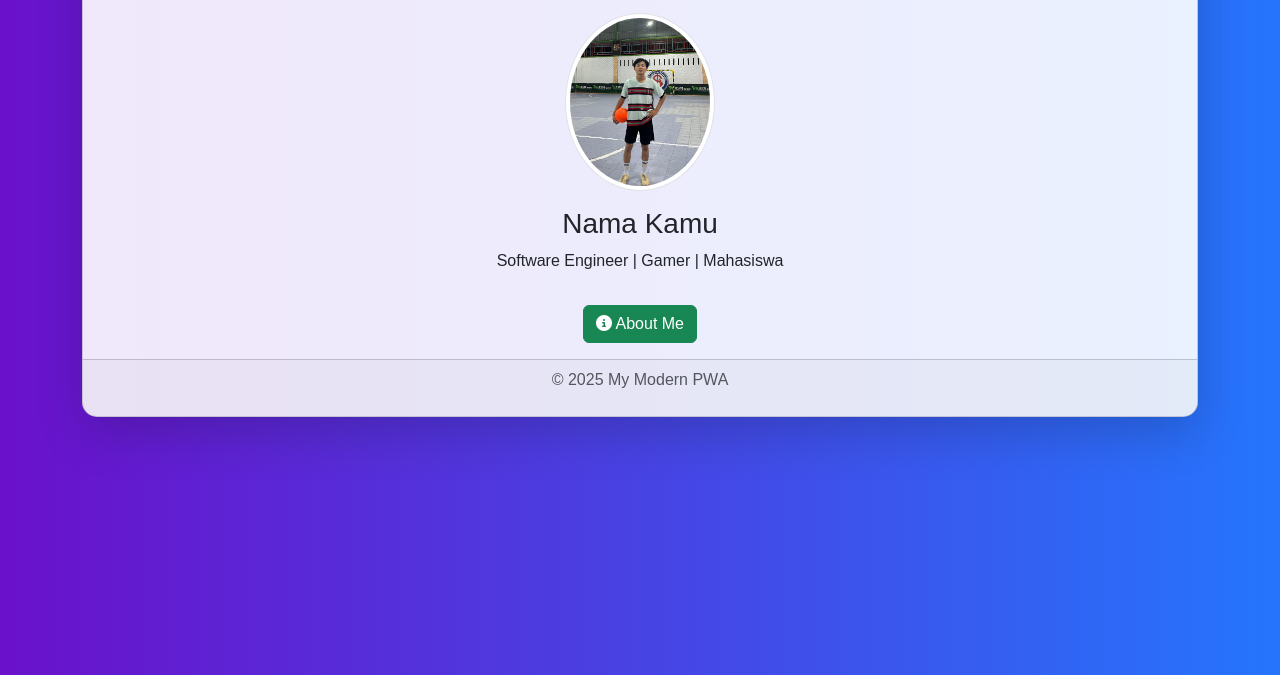
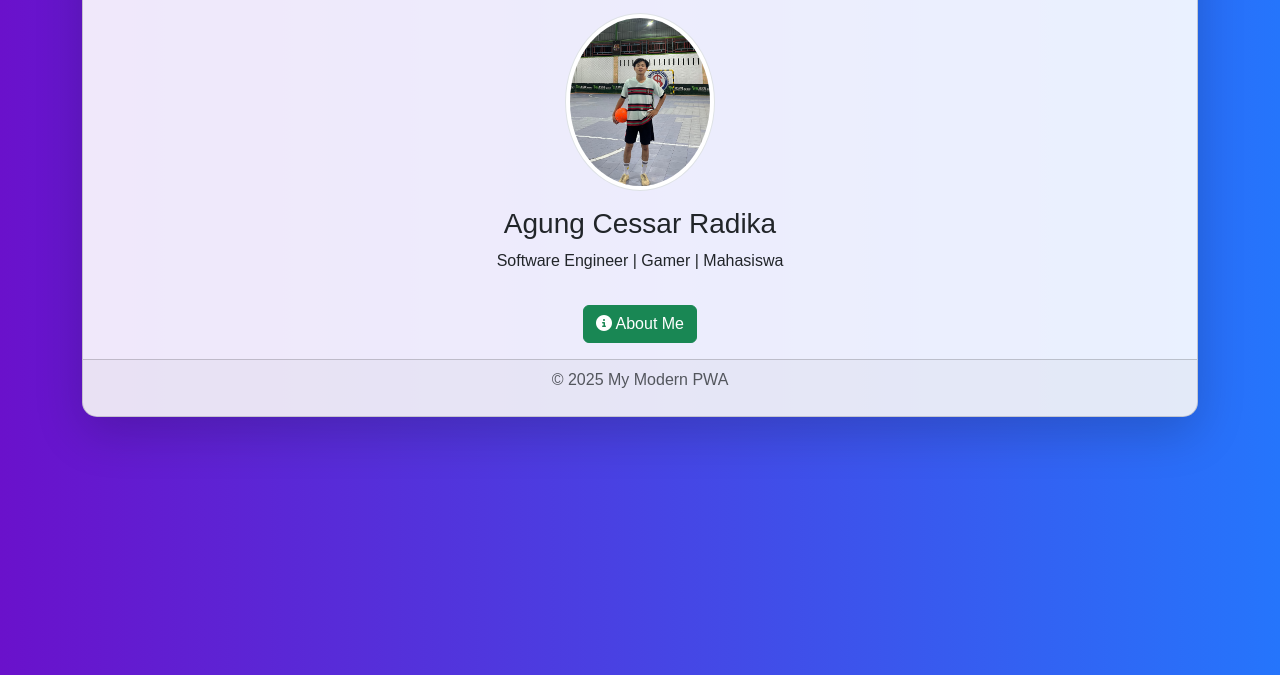
Before and after one commit to xanzzz12/test-pwa-2, a plain HTML site: page index.html in a window 1280 px wide. Shown: the part 125-800 px from the top of the page. Drawn offline with nearby package versions, Linux system fonts and the light colour scheme.

Commit message:
Update index.html

```diff
--- a/index.html
+++ b/index.html
@@ -7,7 +7,7 @@
   <link rel="stylesheet" href="https://cdnjs.cloudflare.com/ajax/libs/font-awesome/6.5.0/css/all.min.css">
   <link rel="manifest" href="manifest.json">
   <link rel="stylesheet" href="style.css">
-  <title>Modern PWA - My Profile</title>
+  <title>Progresive Web App - Welcome to My Profile</title>
 </head>
 <body>
   <div class="container mt-5">
@@ -17,7 +17,7 @@
       </div>
       <div class="card-body">
         <img src="profile.jpg" alt="Profile Picture" class="rounded-circle img-thumbnail mb-3" width="150">
-        <h3>Nama Kamu</h3>
+        <h3>Agung Cessar Radika</h3>
         <p>Software Engineer | Gamer | Mahasiswa</p>
         <button class="btn btn-success mt-3" id="aboutBtn">
           <i class="fas fa-info-circle"></i> About Me
```
